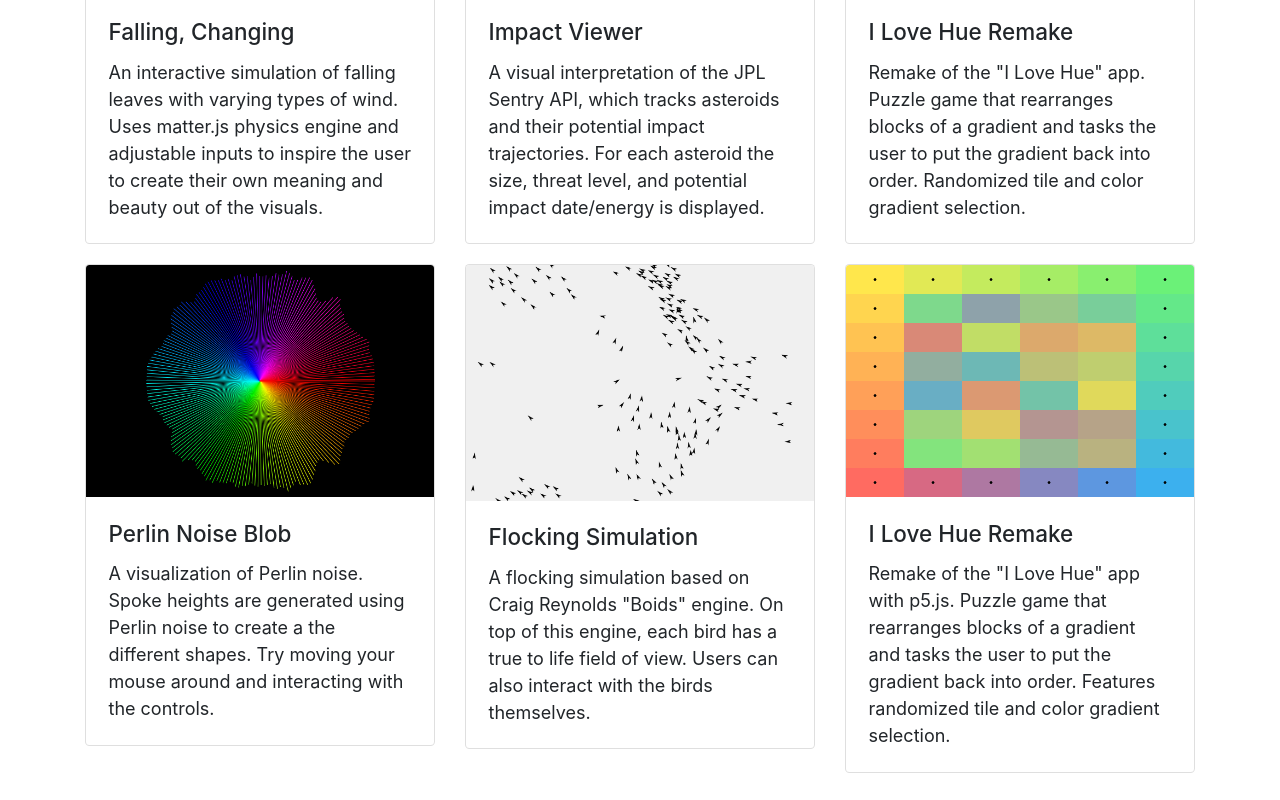
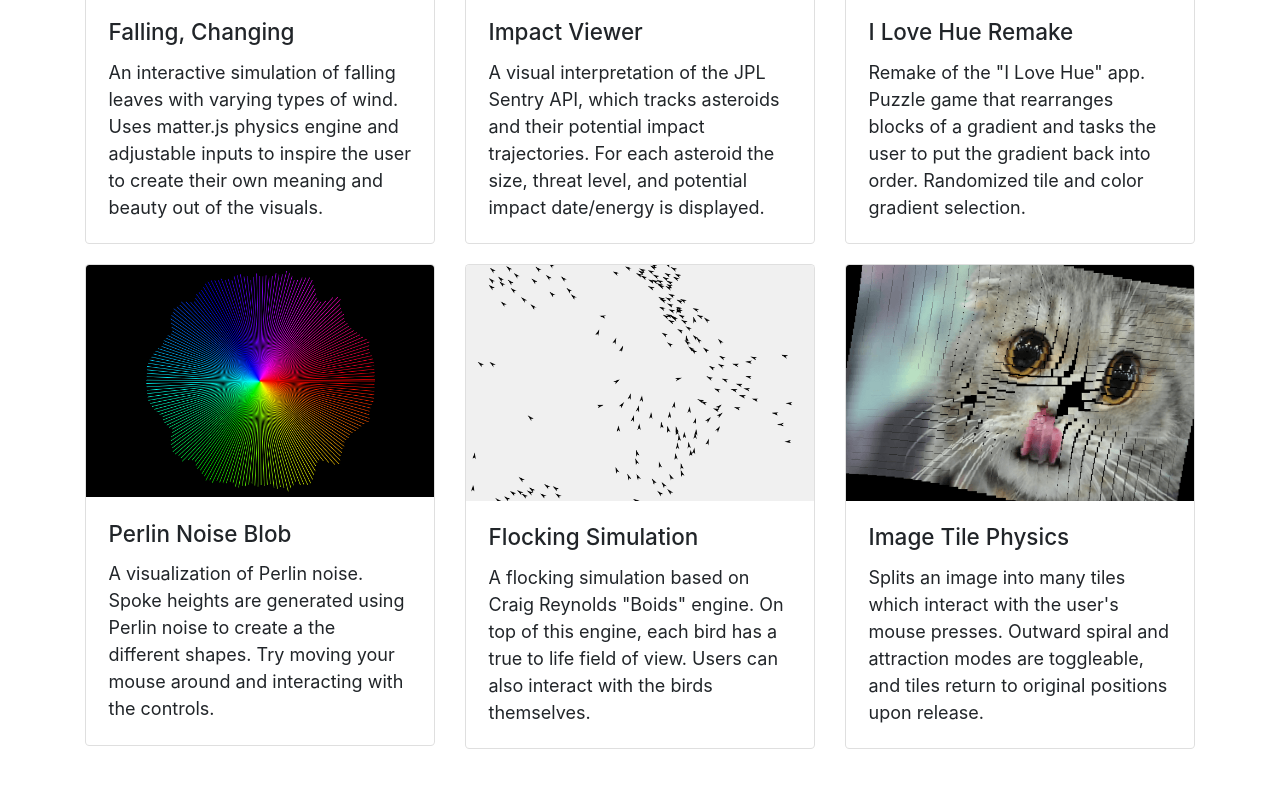
Before and after one commit to bryceparkman/personal-website, a Next.js app: page /projects/visualizations in a window 1280 px wide. Shown: the part 553-1353 px from the top of the page. After the commit the page ends 1329 px from the top, so only its background shows below. Built offline with nearby package versions, Linux system fonts and the light colour scheme.

Commit message:
Added cat physics page

```diff
--- a/pages/projects/visualizations.js
+++ b/pages/projects/visualizations.js
@@ -90,13 +90,13 @@ export default function Visualizations() {
                         </Link>
                     </Col>
                     <Col lg={4}>
-                        <Link href='sketches/hue'>
+                        <Link href='sketches/cat'>
                         <Card style={{cursor: 'pointer', marginTop: '20px'}}>
-                            <Card.Img variant="top" src="/images/hue.png" />
+                            <Card.Img variant="top" src="/images/cat.png" />
                             <Card.Body>
-                                <Card.Title>I Love Hue Remake</Card.Title>
+                                <Card.Title>Image Tile Physics</Card.Title>
                                 <Card.Text>
-                                    Remake of the "I Love Hue" app with p5.js. Puzzle game that rearranges blocks of a gradient and tasks the user to put the gradient back into order. Features randomized tile and color gradient selection.
+                                    Splits an image into many tiles which interact with the user's mouse presses. Outward spiral and attraction modes are toggleable, and tiles return to original positions upon release.
                                 </Card.Text>
                             </Card.Body>
                         </Card>
```
Also changed, not shown: pages/projects/sketches/cat.js (added, +18 -0 lines), public/images/cat.png (added).
